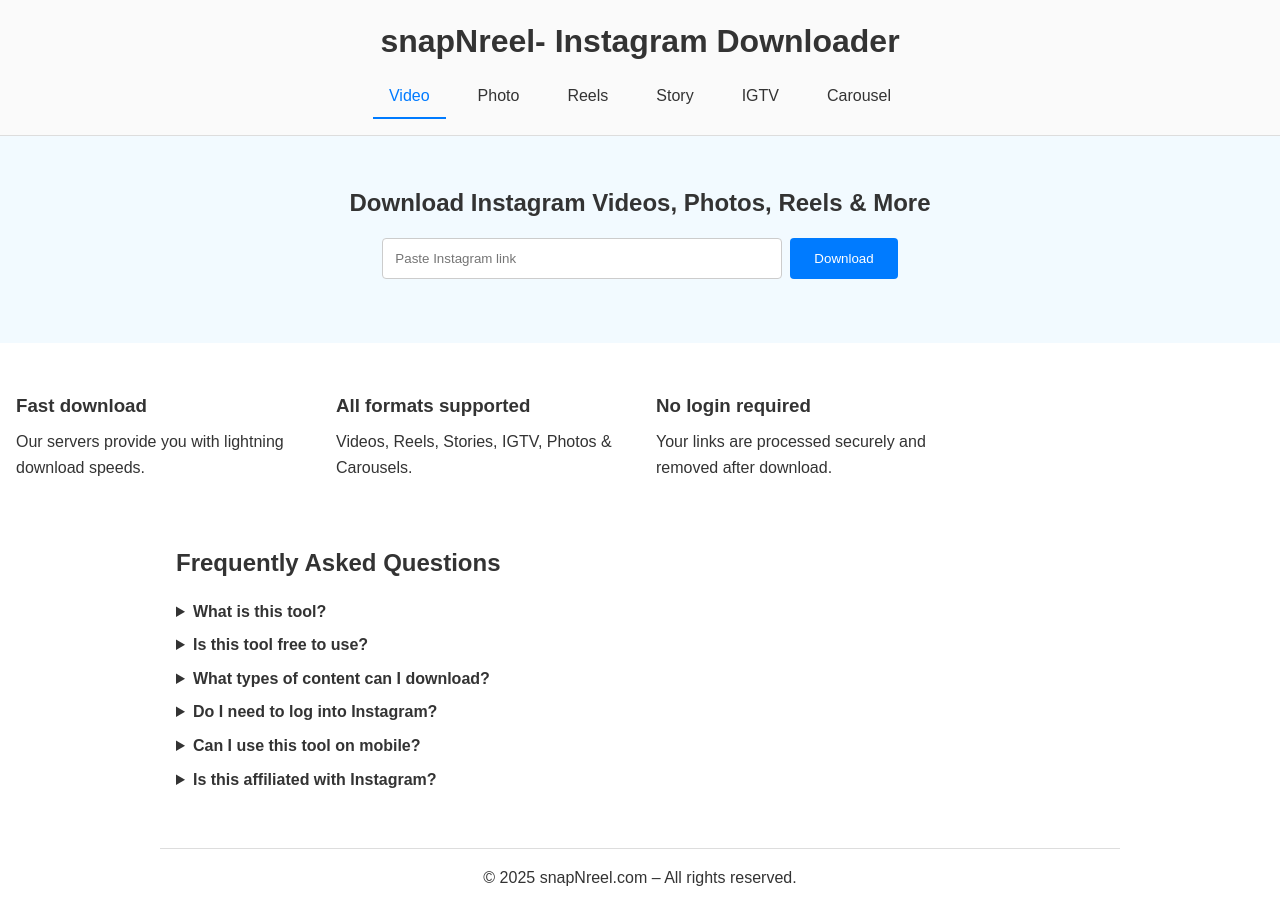
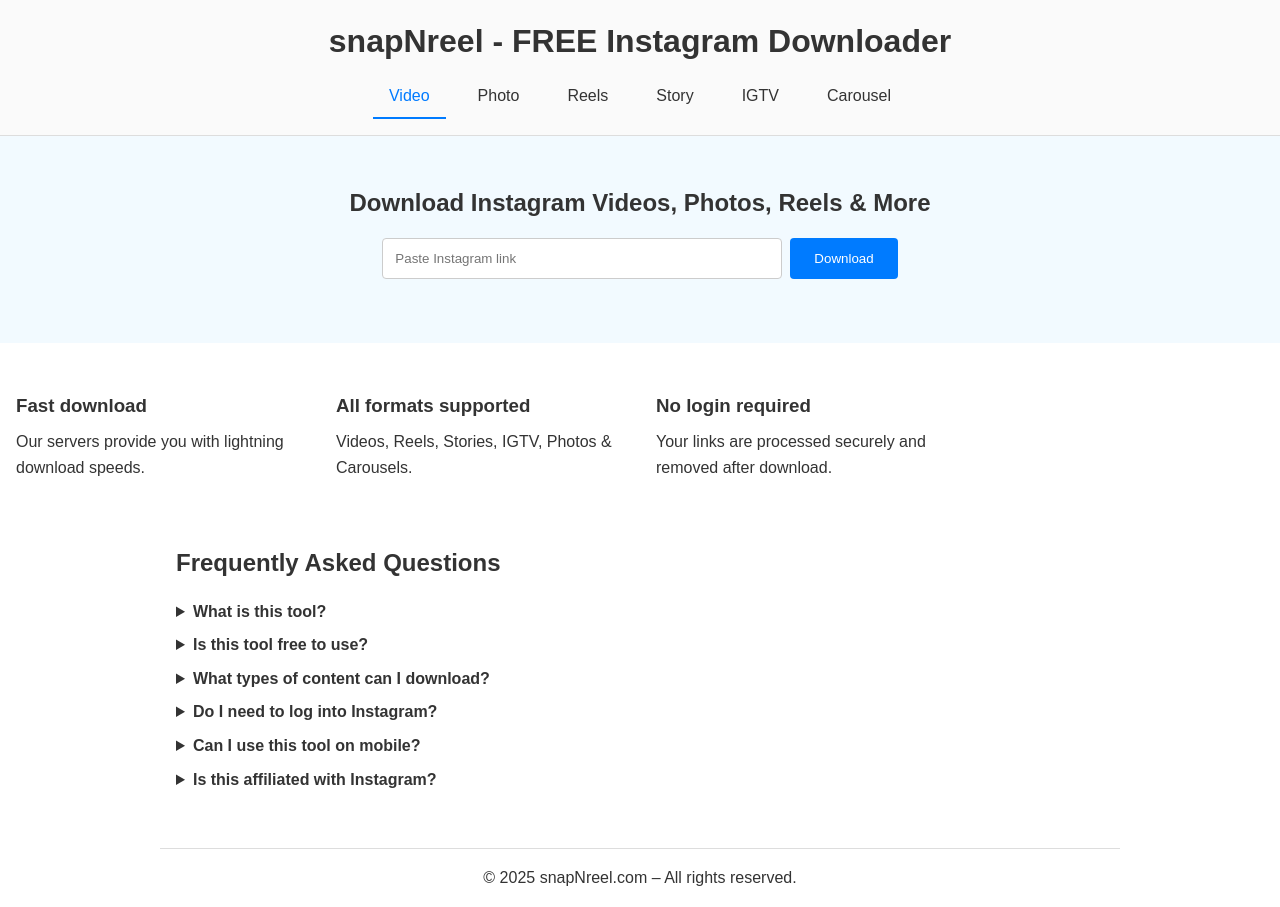
Before and after one commit to DarshanaV/instagram-downloader, a website: page public/index.html in a window 1280 px wide. Drawn offline with Linux system fonts and the light colour scheme.

Commit message:
Update index.html

```diff
--- a/public/index.html
+++ b/public/index.html
@@ -9,7 +9,7 @@
 <body>
   <header class="header">
     <div class="container">
-      <center><h1>snapNreel- Instagram Downloader</h1></center>
+      <center><h1>snapNreel - FREE Instagram Downloader</h1></center>
       <nav>
         <ul class="nav-tabs" id="tabList">
           <li class="tab active" data-type="video">Video</li>
```
